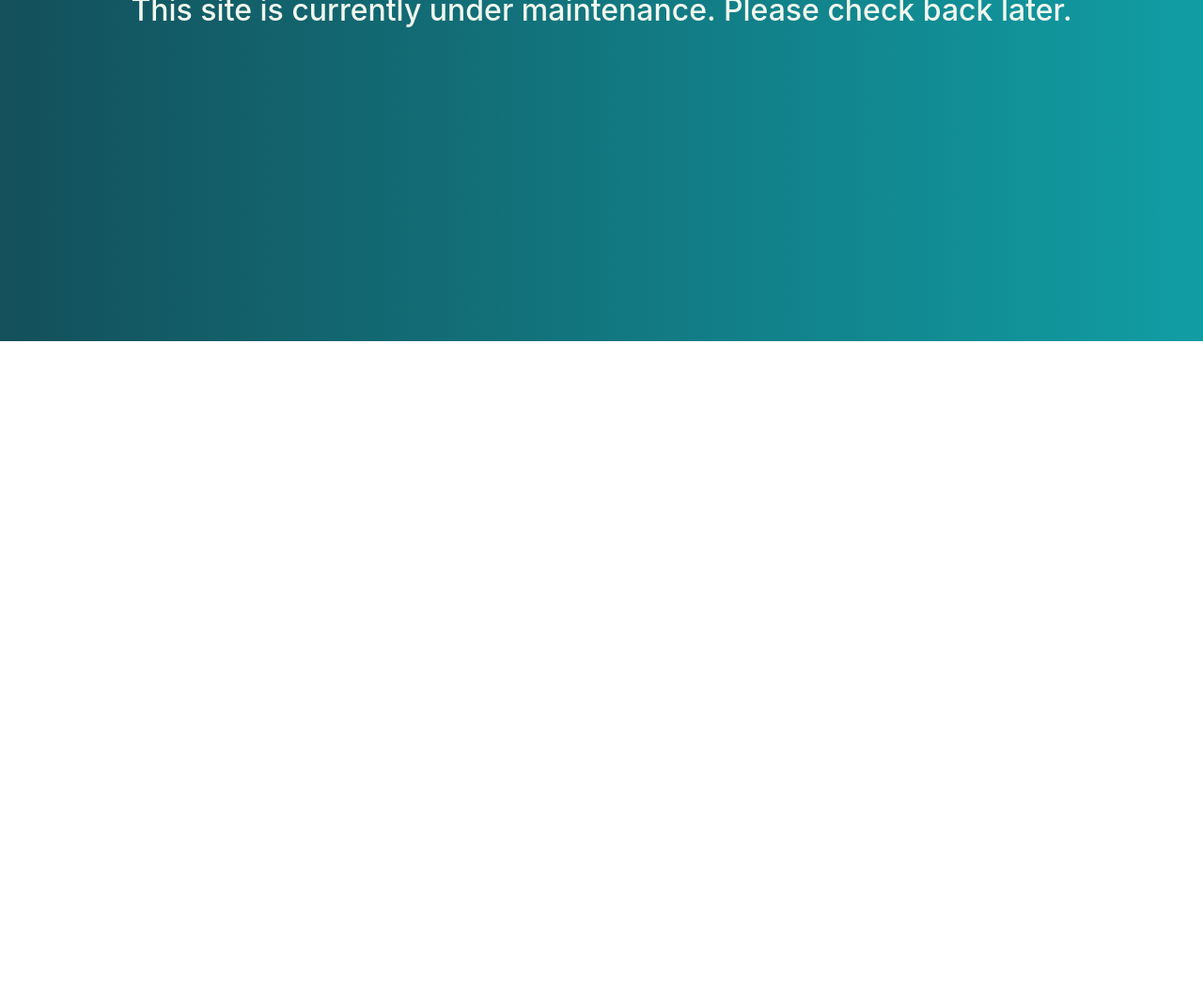
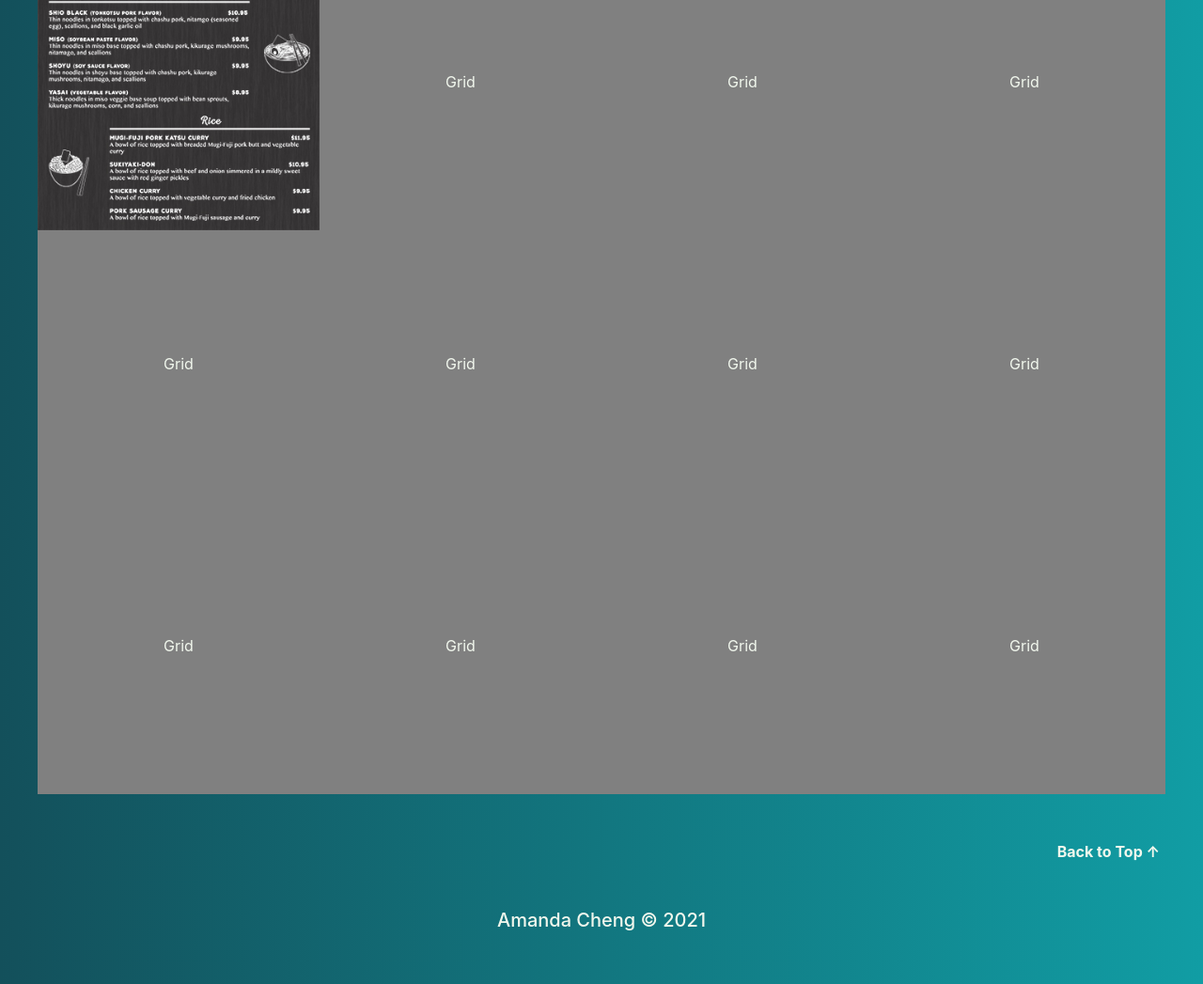
Before and after one commit to acheng742/acheng742.github.io, a plain HTML site: page index.html in a window 1280 px wide. Shown: the part 437-1484 px from the top of the page at 94% size. Before the commit the page ends 800 px from the top, so only its background shows below. Drawn offline with nearby package versions, Linux system fonts and the light colour scheme.

Commit message:
Restructure files

```diff
--- a/index.html
+++ b/index.html
@@ -15,12 +15,92 @@
 
 	<body>
 		<div class="wrapper">
-			<div class="text-center align-items-center justify-content-center">
-				<h1>Thanks for dropping by!</h1>
-				<h2>This site is currently under maintenance. Please check back later.</h2>
+			<div class="container">
+				<header class="py-4 d-flex justify-content-between">
+					<div>Logo</div>
+					<p>Contact</p>
+				</header>
+				<div class="text-left py-5">
+					<h1>Thanks for dropping by!</h1>
+					<h2>This site is currently under maintenance. Please check back later.</h2>
+				</div>
+				<div class="project-grid d-flex flex-wrap justify-content-center py-5">
+					<div class="grid-content" id="menu-thumbnail">
+						<div class="overlay">
+							<p class="overlay-text">Grid</p>
+						</div>
+					</div>
+					<div class="grid-content">
+						<p>
+							Grid
+						</p>
+					</div>
+					<div class="grid-content">
+						<p>
+							Grid
+						</p>
+					</div>
+					<div class="grid-content">
+						<p>
+							Grid
+						</p>
+					</div>
+					<div class="grid-content">
+						<p>
+							Grid
+						</p>
+					</div>
+					<div class="grid-content">
+						<p>
+							Grid
+						</p>
+					</div>
+					<div class="grid-content">
+						<p>
+							Grid
+						</p>
+					</div>
+					<div class="grid-content">
+						<p>
+							Grid
+						</p>
+					</div>
+					<div class="grid-content">
+						<p>
+							Grid
+						</p>
+					</div>
+					<div class="grid-content">
+						<p>
+							Grid
+						</p>
+					</div>
+					<div class="grid-content">
+						<p>
+							Grid
+						</p>
+					</div>
+					<div class="grid-content">
+						<p>
+							Grid
+						</p>
+					</div>
+				</div>
+				<div class="d-flex justify-content-end">
+					<button onclick="topFunction()" id="backToTopBtn" title="Back to top">Back to Top &#8593;</button>
+				</div>
+				<footer class="py-5 text-center">
+					<h5>Amanda Cheng &copy; 2021</h5>
+				</footer>
 			</div>
 		</div>
-
+		<script>
+		var mybutton = document.getElementById("backToTopBtn");
+		function topFunction() {
+		  document.body.scrollTop = 0;
+		  document.documentElement.scrollTop = 0;
+		}
+		</script>
 		<script src="https://code.jquery.com/jquery-3.3.1.slim.min.js" integrity="sha384-q8i/X+965DzO0rT7abK41JStQIAqVgRVzpbzo5smXKp4YfRvH+8abtTE1Pi6jizo" crossorigin="anonymous"></script>
 		<script src="https://cdnjs.cloudflare.com/ajax/libs/popper.js/1.14.7/umd/popper.min.js" integrity="sha384-UO2eT0CpHqdSJQ6hJty5KVphtPhzWj9WO1clHTMGa3JDZwrnQq4sF86dIHNDz0W1" crossorigin="anonymous"></script>
 		<script src="https://stackpath.bootstrapcdn.com/bootstrap/4.3.1/js/bootstrap.min.js" integrity="sha384-JjSmVgyd0p3pXB1rRibZUAYoIIy6OrQ6VrjIEaFf/nJGzIxFDsf4x0xIM+B07jRM" crossorigin="anonymous"></script>
--- a/style.css
+++ b/style.css
@@ -1,9 +1,8 @@
-.wrapper {
-  background: linear-gradient(to right, #13505B, #119DA4);
-  height: 100vh;
-  display: flex;
-  justify-content: center;
-  align-items: center;
+html {
+	margin: 0;
+	padding: 0;
+	border: 0;
+  scroll-behavior: smooth;
 }
 
 h1, h2, h3, h4, h5, h6, p {
@@ -13,3 +12,75 @@ h1, h2, h3, h4, h5, h6, p {
 h1 {
 	font-size: 5rem;
 }
+
+.wrapper {
+  background: linear-gradient(to right, #13505B, #119DA4);
+}
+
+.container, .project-grid {
+	max-width: 1200px;
+	padding: 0;
+}
+
+.grid-content {
+	background-color: gray;
+	width: 300px;
+	height: 300px;
+	display: flex;
+	align-items: center;
+	justify-content: center;
+	position: relative;
+}
+
+.overlay {
+  position: absolute;
+  top: 0;
+  bottom: 0;
+  left: 0;
+  right: 0;
+  height: 100%;
+  width: 100%;
+  opacity: 0;
+  transition: .5s ease;
+  background-color: rgba(34, 34, 34, 0.85);
+}
+
+.grid-content:hover .overlay {
+  opacity: 1;
+}
+
+.overlay-text {
+  color: white;
+  font-size: 1.5rem;
+  position: absolute;
+  top: 50%;
+  left: 50%;
+  -webkit-transform: translate(-50%, -50%);
+  -ms-transform: translate(-50%, -50%);
+  transform: translate(-50%, -50%);
+  text-align: center;
+}
+
+#menu-thumbnail {
+	background-image: url('assets/thumbnail/menu-thumbnail.jpg');
+	background-size: contain;
+	max-width: 360px;
+}
+
+#backToTopBtn {
+	background: none;
+	border: 0;
+	outline: none;
+	color: #F1F7ED;
+	font-weight: bold;
+}
+
+@media screen and (min-width: 1441px) {
+	.container, .project-grid {
+		max-width: 1440px;
+	}
+	.grid-content {
+		width: 360px;
+		height: 360px;
+	}
+}
```
Also changed, not shown: assets/menu-project/ramen-menu.jpg (added), assets/thumbnail/menu-thumbnail.jpg (added), 4 other files.
